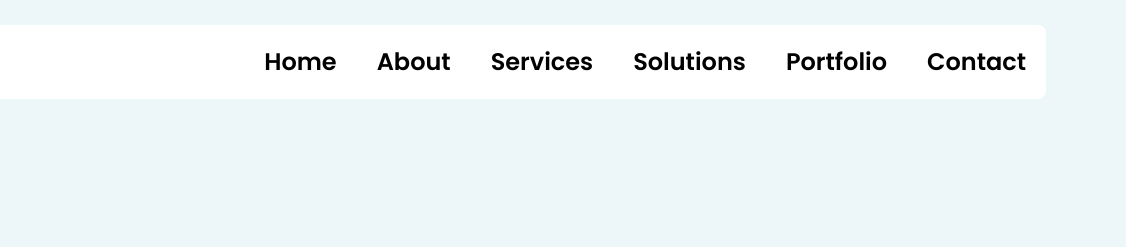
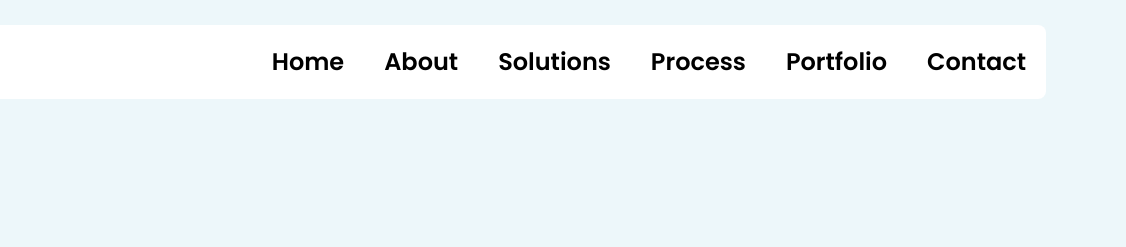
Before and after one commit to conrad619/shopify, a website built with Vite: page index.html in a window 1280 px wide. Shown: the top 247 px of the page, 154-1280 px from the left. Built offline with nearby package versions, Linux system fonts and the light colour scheme; files whose address does not match are found by name.

Commit message:
mod: update section swap

```diff
--- a/index.html
+++ b/index.html
@@ -22,8 +22,8 @@
         <ul class="md:flex hidden justify-end gap-10 font-semibold text-[24px] flex-wrap ">
           <li><a href="#home">Home</a></li>
           <li><a href="#about">About</a></li>
-          <li><a href="#services">Services</a></li>
           <li><a href="#solutions">Solutions</a></li>
+          <li><a href="#services">Process</a></li>
           <li><a href="#portfolio">Portfolio</a></li>
           <li><a href="#contact">Contact</a></li>
         </ul>
@@ -35,8 +35,8 @@
         <ul style="display:none" class="mobile-drop bg-white top-full w-full left-0 flex z-10 absolute flex-col items-center justify-center gap-2 p-5 font-semibold text-[18px] flex-wrap ">
           <li><a href="#home">Home</a></li>
           <li><a href="#about">About</a></li>
-          <li><a href="#services">Services</a></li>
           <li><a href="#solutions">Solutions</a></li>
+          <li><a href="#services">Process</a></li>
           <li><a href="#portfolio">Portfolio</a></li>
           <li><a href="#contact">Contact</a></li>
         </ul>
@@ -78,6 +78,15 @@
           </div>
         </div>
       </div>
+      <!-- solutions -->
+      <div id="solutions" class="">
+        <div class="max-w-screen-xl mx-auto  p-5 py-40">
+          <h2 class="md:text-7xl text-5xl font-bold mb-10 text-center">Solutions</h2>
+          <span class="max-h-0 group-hover:max-h-max max-h-none"></span>
+          <div class="flex flex-wrap" id="solutions-container">
+          </div>
+        </div>
+      </div>
       <!-- services -->
       <div id="services" class="bg-[#EDF7FA]">
         <div class="max-w-screen-xl mx-auto p-5 py-40">
@@ -110,15 +119,6 @@
               </div>
             </div>
             <p class="text-center max-w-[500px] mx-auto mt-20">I ensure your website performs exceptionally well, is fully responsive, and can scale as your business grows.</p>
-          </div>
-        </div>
-      </div>
-      <!-- solutions -->
-      <div id="solutions" class="">
-        <div class="max-w-screen-xl mx-auto  p-5 py-40">
-          <h2 class="md:text-7xl text-5xl font-bold mb-10 text-center">Solutions</h2>
-          <span class="max-h-0 group-hover:max-h-max max-h-none"></span>
-          <div class="flex flex-wrap" id="solutions-container">
           </div>
         </div>
       </div>
```
